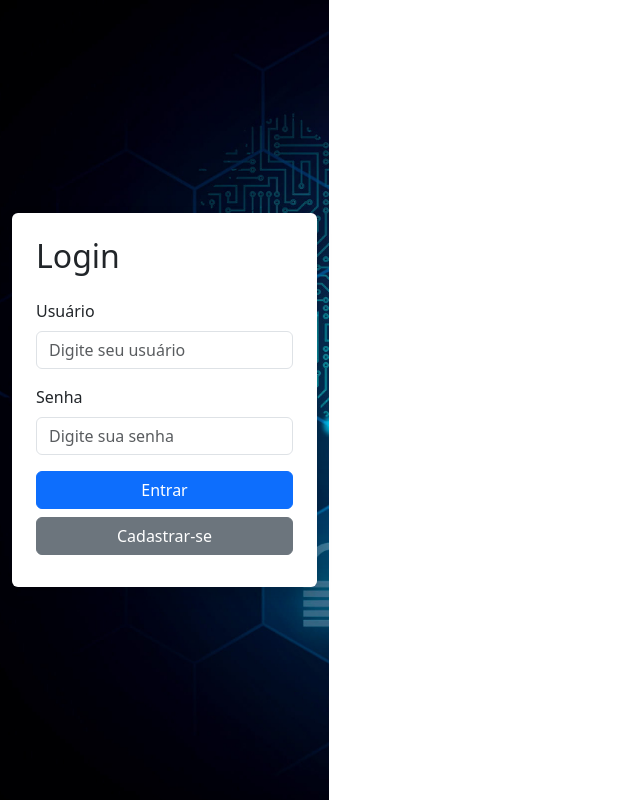
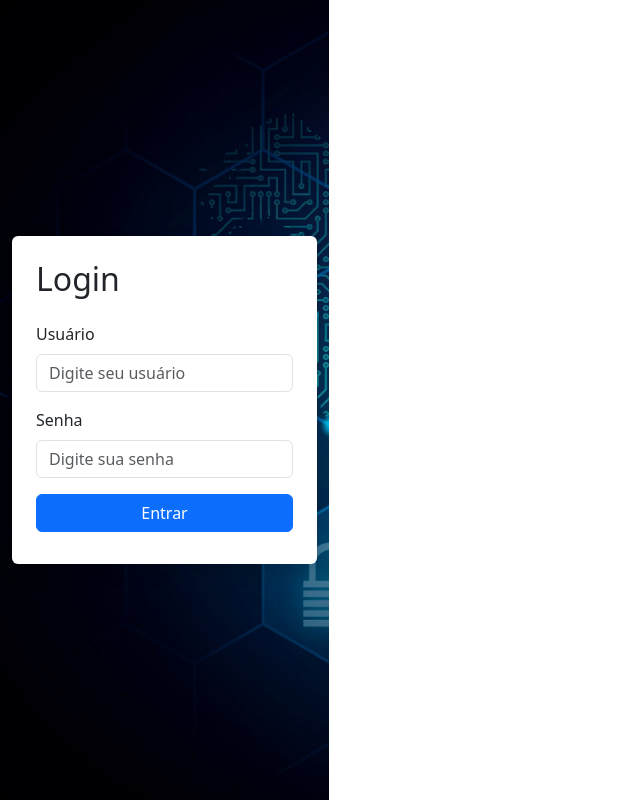
Before and after one commit to zKaminise/Controle_de_Clientes_FrontEnd, a React (Vite) app: page / in a window 1280 px wide. Shown: the whole page, without its empty margins (0-640 px from the left). Built offline with nearby package versions, Linux system fonts and the light colour scheme; the HTML template or start-up script is replaced by a standard one.

Commit message:
Removendo botão Cadastre-se

```diff
--- a/src/components/Login.tsx
+++ b/src/components/Login.tsx
@@ -73,9 +73,9 @@ const Login: React.FC = () => {
                     <Button variant="primary" className="w-100 mb-2" onClick={handleLogin}>
                         Entrar
                     </Button>
-                    <Button variant="secondary" className="w-100 mb-2" onClick={() => setShowRegisterModal(true)}>
+                    {/* <Button variant="secondary" className="w-100 mb-2" onClick={() => setShowRegisterModal(true)}>
                         Cadastrar-se
-                    </Button>
+                    </Button> */}
                 </Form>
             </div>
 
```
